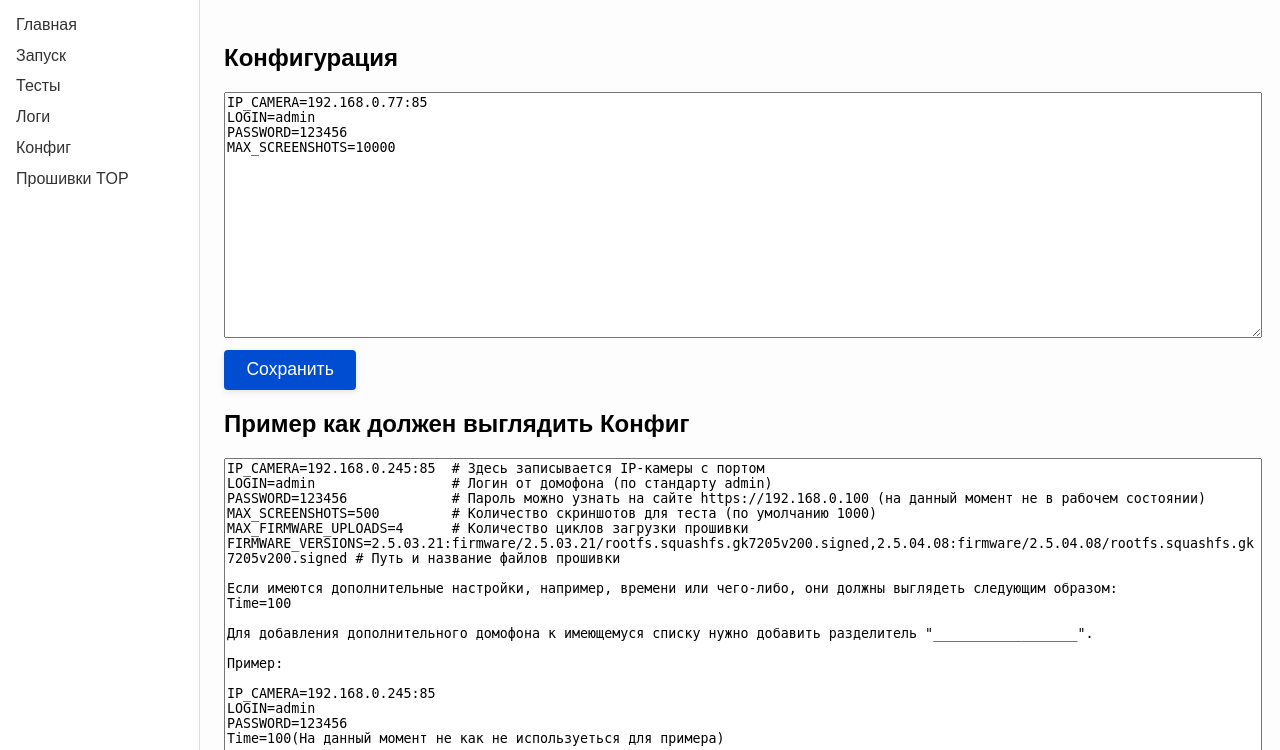
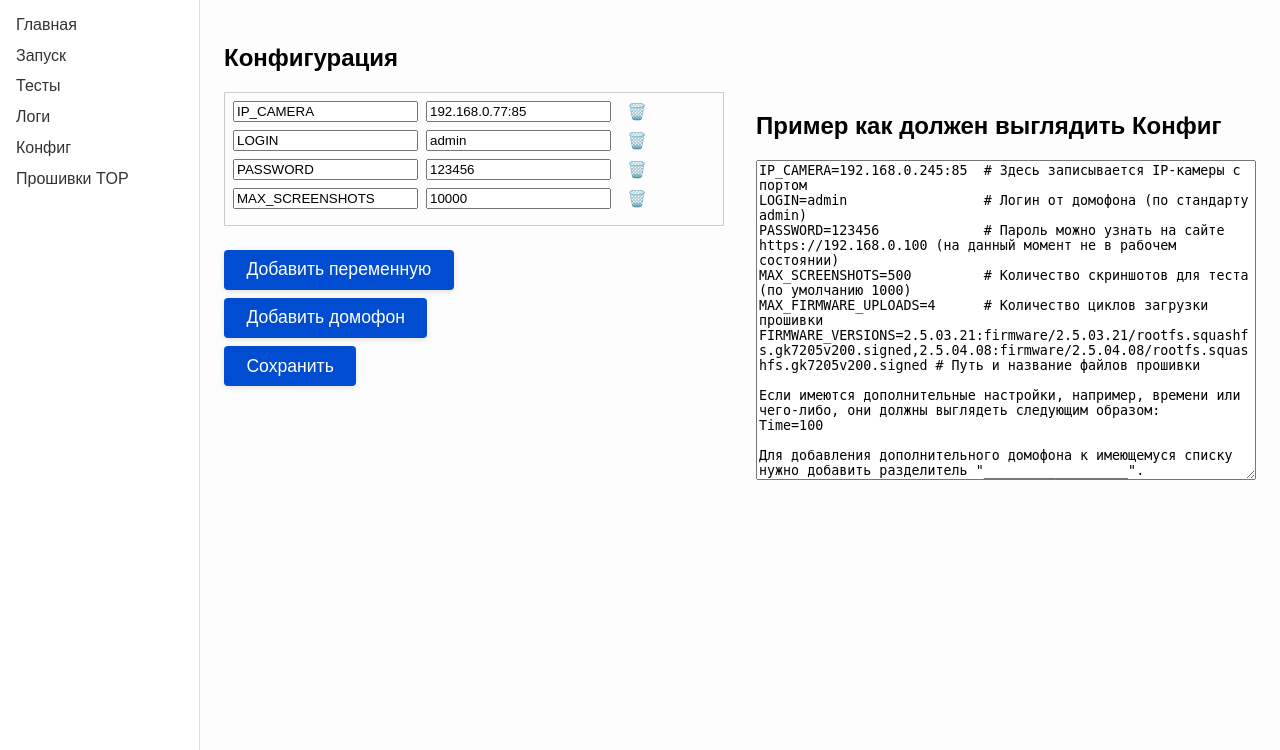
Before and after one commit to gree03/WebAutoTest, a Flask app: page /config in a window 1280 px wide. Shown: the part 88-838 px from the top of the page. Run offline with Flask 3, Linux system fonts and the light colour scheme.

Commit message:
Add interactive config editor

```diff
--- a/static/css/style.css
+++ b/static/css/style.css
@@ -135,6 +135,28 @@ button:disabled {
 .config-container .edit-form button {
   align-self: flex-start;
   margin-top: 0.5rem;
+}
+
+.doorphone-block {
+  border: 1px solid #ccc;
+  padding: 0.5rem;
+  margin-bottom: 1rem;
+}
+
+.var-row {
+  display: flex;
+  align-items: center;
+  margin-bottom: 0.5rem;
+}
+
+.var-row input {
+  margin-right: 0.5rem;
+}
+
+.delete-var {
+  cursor: pointer;
+  color: red;
+  margin-left: 0.5rem;
 }
 
 
--- a/templates/config.html
+++ b/templates/config.html
@@ -2,14 +2,19 @@
 
 {% block content %}
   <h2>Конфигурация</h2>
-  <!-- Форма для редактирования config.txt -->
-  <form method="post">
-    <textarea name="config" rows="15" style="width:100%;height: 240px;">{{ config | e }}</textarea>
-    <button type="submit">Сохранить</button>
-  </form>
-  <div><h2>Пример как должен выглядить Конфиг</h2>
-  <form method="post">
-    <textarea readonly name="config" rows="15" style="width:100%;height: 320px;">
+  <div class="config-container">
+    <div class="edit-form">
+      <div id="doorphones"></div>
+      <button type="button" id="addVarBtn">Добавить переменную</button>
+      <button type="button" id="addDoorphoneBtn">Добавить домофон</button>
+      <form method="post" id="configForm">
+        <input type="hidden" name="config" id="configInput">
+        <button type="submit">Сохранить</button>
+      </form>
+    </div>
+    <div class="example-block">
+      <h2>Пример как должен выглядить Конфиг</h2>
+      <textarea readonly rows="15" style="width:100%;height: 320px;">
 IP_CAMERA=192.168.0.245:85  # Здесь записывается IP-камеры с портом
 LOGIN=admin                 # Логин от домофона (по стандарту admin)
 PASSWORD=123456             # Пароль можно узнать на сайте https://192.168.0.100 (на данный момент не в рабочем состоянии)
@@ -34,7 +39,9 @@ IP_CAMERA=192.168.0.246:85
 LOGIN=admin
 PASSWORD=123456
 и т. д.
-    </textarea>
-  </form>
-</div>
+      </textarea>
+    </div>
+  </div>
+
+  <script id="config-data" type="application/json">{{ config|tojson }}</script>
 {% endblock %}
```
Also changed, not shown: static/js/main.js (+93 -0 lines).
